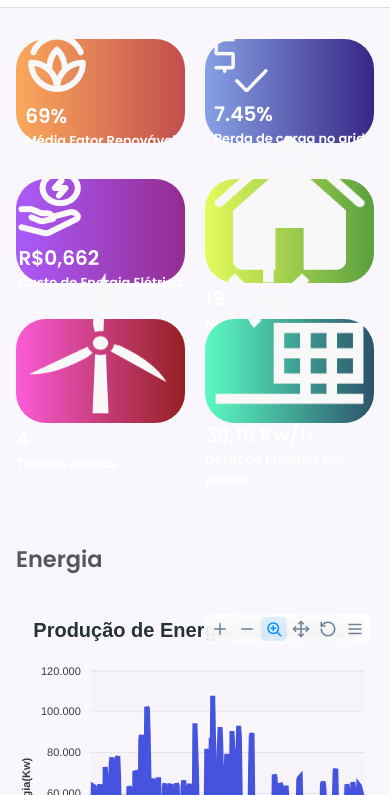
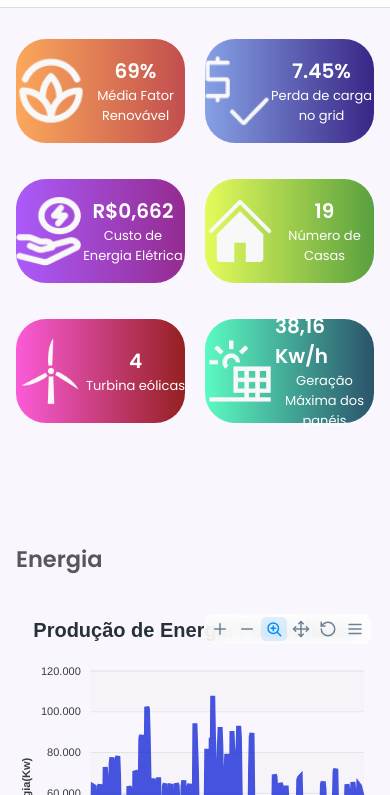
Before and after one commit to Gestao-De-Energia/Dashboard, a plain HTML site: page cons.html in a window 390 px wide. Shown: the part 49-844 px from the top of the page. Drawn offline with nearby package versions, Linux system fonts and the light colour scheme.

Commit message:
responsividade nas metricas

```diff
--- a/src/css/styles.css
+++ b/src/css/styles.css
@@ -264,6 +264,18 @@ img {
   column-gap:20px ;
 }
 
+.left{
+  width: 100%;
+  display: flex;
+  justify-content: space-evenly;
+  align-items: center;
+}
+
+.icone-metrica{
+  width: 70px;
+  height: 70px;
+}
+
 .dashboard-metrica>div{
   background-image: linear-gradient(to right, #FBA85B, #C24E4E);
   border-radius: 30px;
@@ -275,6 +287,19 @@ img {
   flex-direction: column;
   justify-content: center;
   align-items: center;
+}
+
+.dashboard-metrica>div .valor{
+  font-size: 36px;
+  display: flex;
+  justify-content: center;
+  align-items: center;
+}
+
+.dashboard-metrica>div .legenda{
+  font-weight: lighter;
+  font-size: 16px;
+  text-align: center;
 }
 
 .dashboard-metrica>.metrica2{
@@ -470,16 +495,6 @@ img {
   }
 
 
-  .dashboard-metrica>div .valor{
-    font-size: 40px;
-    display: flex;
-    justify-content: center;
-    align-items: center;
-  }
-
-  .dashboard-metrica>div .legenda{
-    font-weight: lighter;
-  }
 }
 
 @media (max-width: 1050px) {
```
